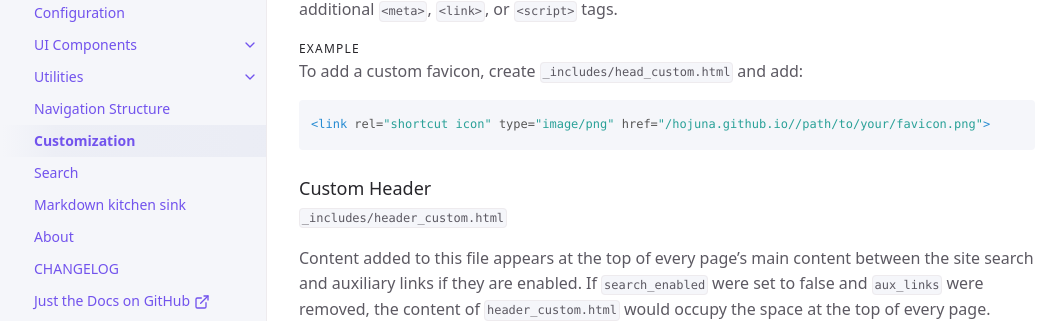
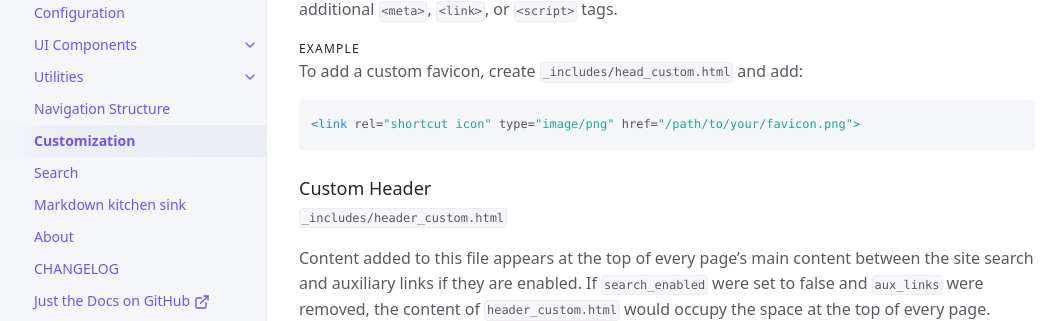
Before and after one commit to hojuna/hojuna.github.io, a Jekyll site: the page built from docs/customization.md, in a window 1280 px wide and 900 px high, scrolled down 3396 px. Shown: the part 143-464 px from the top of the window, without its empty margins (105-1169 px from the left). Built offline with Jekyll 4.4.1, drawn with Linux system fonts in a browser that asks for light colours.

Commit message:
github page dd

```diff
--- a/_config.yml
+++ b/_config.yml
@@ -16,7 +16,7 @@
 title: Just the Docs
 description: A Jekyll theme for documentation
 # baseurl: "/just-the-docs" # the subpath of your site, e.g. /blog
-baseurl: "/hojuna.github.io/" # the subpath of your site, e.g. /blog
+baseurl: "" # the subpath of your site, e.g. /blog
 url: "https://just-the-docs.github.io" # the base hostname & protocol for your site, e.g. http://example.com
 
 permalink: pretty
```
